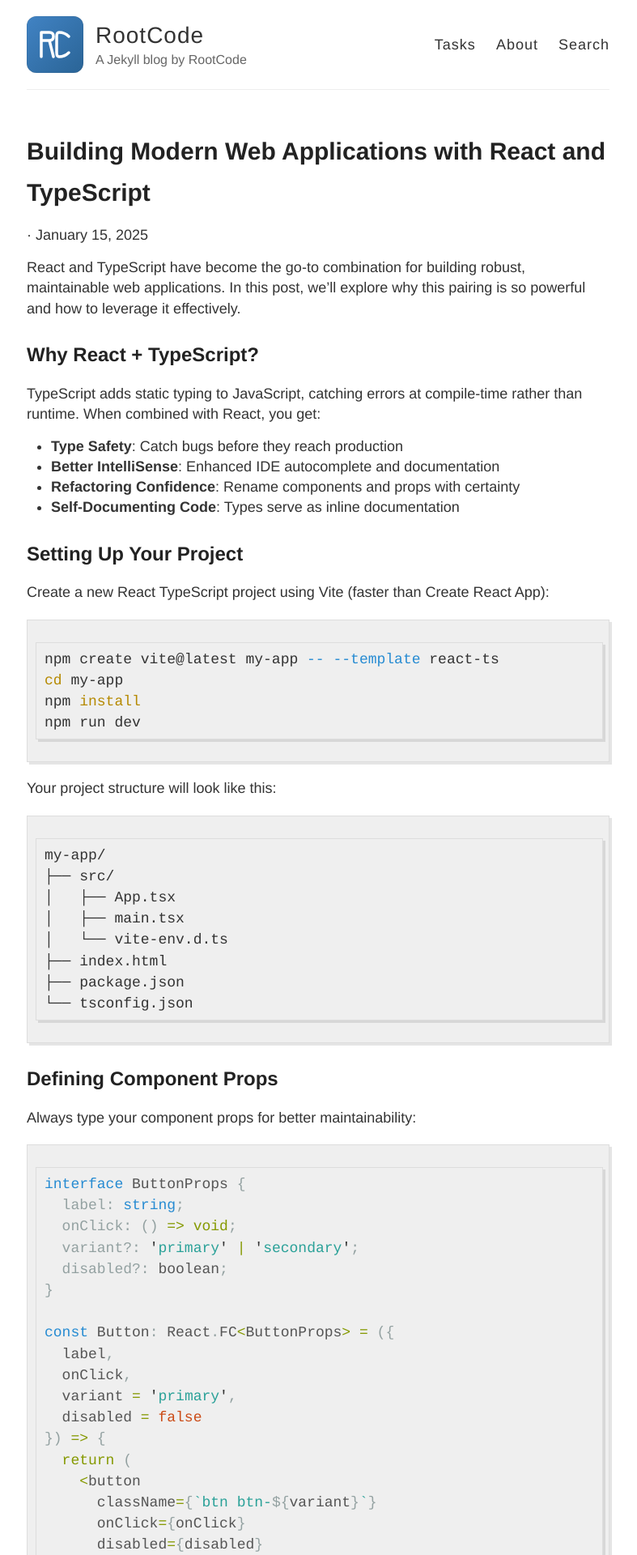
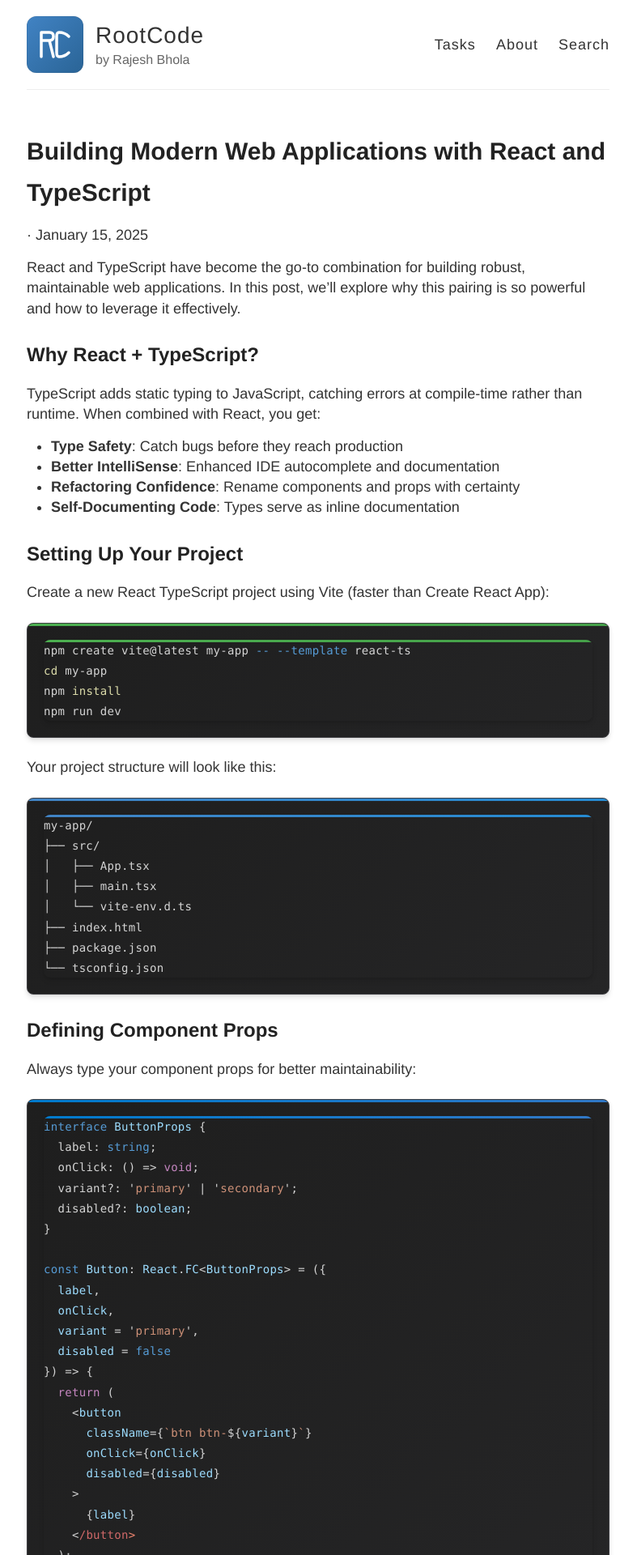
Before and after one commit to rajeshbhola/rootcode, a Jekyll site: the page built from _posts/2025-01-15-welcome-to-rootcode.md, in a window 1280 px wide. Shown: the top 1920 px of the page at 81% size, without its empty margins (247-1034 px from the left). Built offline with Jekyll 4.4.1, drawn with Linux system fonts in a browser that asks for light colours.

Commit message:
redesigned the code block

```diff
--- a/_config.yml
+++ b/_config.yml
@@ -6,7 +6,7 @@
 name: RootCode
 
 # Short bio or description (displayed in the header)
-description: A Jekyll blog by RootCode
+description: by Rajesh Bhola
 
 # URL of your avatar or profile pic (you can use your GitHub profile pic)
 avatar: /rootcode/images/logo.svg
--- a/_sass/_highlights.scss
+++ b/_sass/_highlights.scss
@@ -1,83 +1,221 @@
+// Modern, Beautiful Code Block Styling
+// Inspired by VS Code Dark+ theme with enhancements
+
 .highlight {
-  background-color: #efefef;
-  padding: 7px 7px 7px 10px;
-  border: 1px solid #ddd;
-  -moz-box-shadow: 3px 3px rgba(0,0,0,0.1);
-  -webkit-box-shadow: 3px 3px rgba(0,0,0,0.1);
-  box-shadow: 3px 3px rgba(0,0,0,0.1);
-  margin: 20px 0 20px 0;
-  overflow: scroll;
+  background: linear-gradient(135deg, #1e1e1e 0%, #252526 100%);
+  padding: 20px;
+  border-radius: 8px;
+  border: 1px solid #3e3e42;
+  box-shadow: 0 4px 6px rgba(0, 0, 0, 0.1),
+              0 1px 3px rgba(0, 0, 0, 0.08),
+              inset 0 1px 0 rgba(255, 255, 255, 0.05);
+  margin: 24px 0;
+  overflow-x: auto;
+  position: relative;
+
+  // Smooth scrollbar
+  &::-webkit-scrollbar {
+    height: 8px;
+  }
+
+  &::-webkit-scrollbar-track {
+    background: #1e1e1e;
+    border-radius: 4px;
+  }
+
+  &::-webkit-scrollbar-thumb {
+    background: #424242;
+    border-radius: 4px;
+
+    &:hover {
+      background: #4e4e4e;
+    }
+  }
+
+  // Subtle top border accent
+  &::before {
+    content: '';
+    position: absolute;
+    top: 0;
+    left: 0;
+    right: 0;
+    height: 3px;
+    background: linear-gradient(90deg, #4183C4 0%, #268BD2 100%);
+    border-radius: 8px 8px 0 0;
+  }
+
+  pre {
+    margin: 0;
+    padding: 0;
+    background: transparent;
+    border: none;
+  }
 }
 
 code {
-  font-family:'Bitstream Vera Sans Mono','Courier', monospace;
+  font-family: 'Consolas', 'Monaco', 'Courier New', monospace;
+  font-size: 14px;
+  line-height: 1.6;
+  font-weight: 400;
+  letter-spacing: 0.3px;
 }
 
-.highlight .c { color: #586E75 } /* Comment */
-.highlight .err { color: #93A1A1 } /* Error */
-.highlight .g { color: #93A1A1 } /* Generic */
-.highlight .k { color: #859900 } /* Keyword */
-.highlight .l { color: #93A1A1 } /* Literal */
-.highlight .n { color: #93A1A1 } /* Name */
-.highlight .o { color: #859900 } /* Operator */
-.highlight .x { color: #CB4B16 } /* Other */
-.highlight .p { color: #93A1A1 } /* Punctuation */
-.highlight .cm { color: #586E75 } /* Comment.Multiline */
-.highlight .cp { color: #859900 } /* Comment.Preproc */
-.highlight .c1 { color: #586E75 } /* Comment.Single */
-.highlight .cs { color: #859900 } /* Comment.Special */
-.highlight .gd { color: #2AA198 } /* Generic.Deleted */
-.highlight .ge { color: #93A1A1; font-style: italic } /* Generic.Emph */
-.highlight .gr { color: #DC322F } /* Generic.Error */
-.highlight .gh { color: #CB4B16 } /* Generic.Heading */
-.highlight .gi { color: #859900 } /* Generic.Inserted */
-.highlight .go { color: #93A1A1 } /* Generic.Output */
-.highlight .gp { color: #93A1A1 } /* Generic.Prompt */
-.highlight .gs { color: #93A1A1; font-weight: bold } /* Generic.Strong */
-.highlight .gu { color: #CB4B16 } /* Generic.Subheading */
-.highlight .gt { color: #93A1A1 } /* Generic.Traceback */
-.highlight .kc { color: #CB4B16 } /* Keyword.Constant */
-.highlight .kd { color: #268BD2 } /* Keyword.Declaration */
-.highlight .kn { color: #859900 } /* Keyword.Namespace */
-.highlight .kp { color: #859900 } /* Keyword.Pseudo */
-.highlight .kr { color: #268BD2 } /* Keyword.Reserved */
-.highlight .kt { color: #DC322F } /* Keyword.Type */
-.highlight .ld { color: #93A1A1 } /* Literal.Date */
-.highlight .m { color: #2AA198 } /* Literal.Number */
-.highlight .s { color: #2AA198 } /* Literal.String */
-.highlight .na { color: #93A1A1 } /* Name.Attribute */
-.highlight .nb { color: #B58900 } /* Name.Builtin */
-.highlight .nc { color: #268BD2 } /* Name.Class */
-.highlight .no { color: #CB4B16 } /* Name.Constant */
-.highlight .nd { color: #268BD2 } /* Name.Decorator */
-.highlight .ni { color: #CB4B16 } /* Name.Entity */
-.highlight .ne { color: #CB4B16 } /* Name.Exception */
-.highlight .nf { color: #268BD2 } /* Name.Function */
-.highlight .nl { color: #93A1A1 } /* Name.Label */
-.highlight .nn { color: #93A1A1 } /* Name.Namespace */
-.highlight .nx { color: #555 } /* Name.Other */
-.highlight .py { color: #93A1A1 } /* Name.Property */
-.highlight .nt { color: #268BD2 } /* Name.Tag */
-.highlight .nv { color: #268BD2 } /* Name.Variable */
-.highlight .ow { color: #859900 } /* Operator.Word */
-.highlight .w { color: #93A1A1 } /* Text.Whitespace */
-.highlight .mf { color: #2AA198 } /* Literal.Number.Float */
-.highlight .mh { color: #2AA198 } /* Literal.Number.Hex */
-.highlight .mi { color: #2AA198 } /* Literal.Number.Integer */
-.highlight .mo { color: #2AA198 } /* Literal.Number.Oct */
-.highlight .sb { color: #586E75 } /* Literal.String.Backtick */
-.highlight .sc { color: #2AA198 } /* Literal.String.Char */
-.highlight .sd { color: #93A1A1 } /* Literal.String.Doc */
-.highlight .s2 { color: #2AA198 } /* Literal.String.Double */
-.highlight .se { color: #CB4B16 } /* Literal.String.Escape */
-.highlight .sh { color: #93A1A1 } /* Literal.String.Heredoc */
-.highlight .si { color: #2AA198 } /* Literal.String.Interpol */
-.highlight .sx { color: #2AA198 } /* Literal.String.Other */
-.highlight .sr { color: #DC322F } /* Literal.String.Regex */
-.highlight .s1 { color: #2AA198 } /* Literal.String.Single */
-.highlight .ss { color: #2AA198 } /* Literal.String.Symbol */
-.highlight .bp { color: #268BD2 } /* Name.Builtin.Pseudo */
-.highlight .vc { color: #268BD2 } /* Name.Variable.Class */
-.highlight .vg { color: #268BD2 } /* Name.Variable.Global */
-.highlight .vi { color: #268BD2 } /* Name.Variable.Instance */
-.highlight .il { color: #2AA198 } /* Literal.Number.Integer.Long */
+// Inline code styling
+p code, li code, td code {
+  background: #f5f5f5;
+  color: #e74c3c;
+  padding: 2px 6px;
+  border-radius: 3px;
+  font-size: 13px;
+  border: 1px solid #e0e0e0;
+  font-weight: 500;
+}
+
+// Dark theme for code blocks - VS Code inspired colors
+.highlight {
+  color: #d4d4d4; // Default text color
+
+  .c { color: #6A9955; font-style: italic; } /* Comment */
+  .err { color: #f48771; } /* Error */
+  .g { color: #d4d4d4; } /* Generic */
+  .k { color: #c586c0; font-weight: 500; } /* Keyword */
+  .l { color: #ce9178; } /* Literal */
+  .n { color: #9cdcfe; } /* Name */
+  .o { color: #d4d4d4; } /* Operator */
+  .x { color: #d16969; } /* Other */
+  .p { color: #d4d4d4; } /* Punctuation */
+  .cm { color: #6A9955; font-style: italic; } /* Comment.Multiline */
+  .cp { color: #c586c0; } /* Comment.Preproc */
+  .c1 { color: #6A9955; font-style: italic; } /* Comment.Single */
+  .cs { color: #6A9955; font-style: italic; } /* Comment.Special */
+  .gd { color: #f48771; } /* Generic.Deleted */
+  .ge { font-style: italic; } /* Generic.Emph */
+  .gr { color: #f48771; } /* Generic.Error */
+  .gh { color: #4EC9B0; font-weight: bold; } /* Generic.Heading */
+  .gi { color: #b5cea8; } /* Generic.Inserted */
+  .go { color: #d4d4d4; } /* Generic.Output */
+  .gp { color: #d4d4d4; } /* Generic.Prompt */
+  .gs { font-weight: bold; } /* Generic.Strong */
+  .gu { color: #4EC9B0; font-weight: bold; } /* Generic.Subheading */
+  .gt { color: #d4d4d4; } /* Generic.Traceback */
+  .kc { color: #569cd6; font-weight: 500; } /* Keyword.Constant */
+  .kd { color: #569cd6; font-weight: 500; } /* Keyword.Declaration */
+  .kn { color: #c586c0; font-weight: 500; } /* Keyword.Namespace */
+  .kp { color: #569cd6; } /* Keyword.Pseudo */
+  .kr { color: #569cd6; font-weight: 500; } /* Keyword.Reserved */
+  .kt { color: #4EC9B0; font-weight: 500; } /* Keyword.Type */
+  .ld { color: #ce9178; } /* Literal.Date */
+  .m { color: #b5cea8; } /* Literal.Number */
+  .s { color: #ce9178; } /* Literal.String */
+  .na { color: #9cdcfe; } /* Name.Attribute */
+  .nb { color: #dcdcaa; } /* Name.Builtin */
+  .nc { color: #4EC9B0; font-weight: 500; } /* Name.Class */
+  .no { color: #569cd6; } /* Name.Constant */
+  .nd { color: #dcdcaa; } /* Name.Decorator */
+  .ni { color: #d16969; } /* Name.Entity */
+  .ne { color: #4EC9B0; } /* Name.Exception */
+  .nf { color: #dcdcaa; font-weight: 500; } /* Name.Function */
+  .nl { color: #d4d4d4; } /* Name.Label */
+  .nn { color: #4EC9B0; } /* Name.Namespace */
+  .nx { color: #9cdcfe; } /* Name.Other */
+  .py { color: #9cdcfe; } /* Name.Property */
+  .nt { color: #569cd6; } /* Name.Tag */
+  .nv { color: #9cdcfe; } /* Name.Variable */
+  .ow { color: #569cd6; } /* Operator.Word */
+  .w { color: #d4d4d4; } /* Text.Whitespace */
+  .mf { color: #b5cea8; } /* Literal.Number.Float */
+  .mh { color: #b5cea8; } /* Literal.Number.Hex */
+  .mi { color: #b5cea8; } /* Literal.Number.Integer */
+  .mo { color: #b5cea8; } /* Literal.Number.Oct */
+  .sb { color: #ce9178; } /* Literal.String.Backtick */
+  .sc { color: #ce9178; } /* Literal.String.Char */
+  .sd { color: #6A9955; font-style: italic; } /* Literal.String.Doc */
+  .s2 { color: #ce9178; } /* Literal.String.Double */
+  .se { color: #d7ba7d; } /* Literal.String.Escape */
+  .sh { color: #ce9178; } /* Literal.String.Heredoc */
+  .si { color: #d7ba7d; } /* Literal.String.Interpol */
+  .sx { color: #ce9178; } /* Literal.String.Other */
+  .sr { color: #d16969; } /* Literal.String.Regex */
+  .s1 { color: #ce9178; } /* Literal.String.Single */
+  .ss { color: #ce9178; } /* Literal.String.Symbol */
+  .bp { color: #569cd6; } /* Name.Builtin.Pseudo */
+  .vc { color: #9cdcfe; } /* Name.Variable.Class */
+  .vg { color: #9cdcfe; } /* Name.Variable.Global */
+  .vi { color: #9cdcfe; } /* Name.Variable.Instance */
+  .il { color: #b5cea8; } /* Literal.Number.Integer.Long */
+}
+
+// Language-specific enhancements
+.language-bash .highlight,
+.language-shell .highlight {
+  &::before {
+    background: linear-gradient(90deg, #4CAF50 0%, #45a049 100%);
+  }
+}
+
+.language-python .highlight {
+  &::before {
+    background: linear-gradient(90deg, #3776ab 0%, #ffd343 100%);
+  }
+}
+
+.language-javascript .highlight,
+.language-js .highlight {
+  &::before {
+    background: linear-gradient(90deg, #f7df1e 0%, #f0db4f 100%);
+  }
+}
+
+.language-typescript .highlight,
+.language-ts .highlight {
+  &::before {
+    background: linear-gradient(90deg, #007acc 0%, #3178c6 100%);
+  }
+}
+
+.language-ruby .highlight {
+  &::before {
+    background: linear-gradient(90deg, #cc342d 0%, #d91e18 100%);
+  }
+}
+
+.language-go .highlight {
+  &::before {
+    background: linear-gradient(90deg, #00add8 0%, #5dc9e2 100%);
+  }
+}
+
+.language-yaml .highlight,
+.language-yml .highlight {
+  &::before {
+    background: linear-gradient(90deg, #cb171e 0%, #db3026 100%);
+  }
+}
+
+// Add copy button styling (optional enhancement)
+.highlight-wrapper {
+  position: relative;
+
+  .copy-button {
+    position: absolute;
+    top: 10px;
+    right: 10px;
+    padding: 6px 12px;
+    background: rgba(255, 255, 255, 0.1);
+    color: #d4d4d4;
+    border: 1px solid rgba(255, 255, 255, 0.1);
+    border-radius: 4px;
+    font-size: 12px;
+    cursor: pointer;
+    transition: all 0.2s;
+
+    &:hover {
+      background: rgba(255, 255, 255, 0.2);
+      border-color: rgba(255, 255, 255, 0.2);
+    }
+
+    &:active {
+      transform: scale(0.95);
+    }
+  }
+}
```
